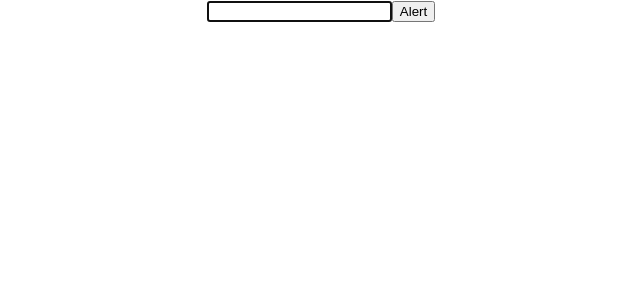
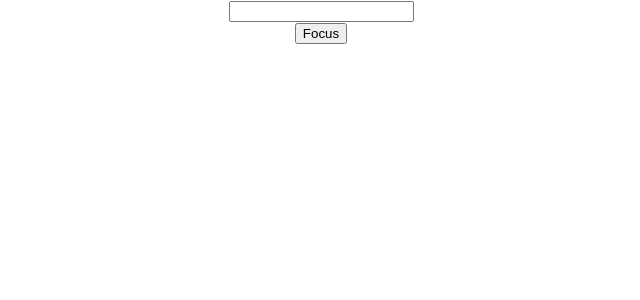
Before and after one commit to Prakashpreveen/React-JS, a React (Create React App) app: page / in a window 1280 px wide. Shown: the top 300 px of the page, without its empty margins (319-959 px from the left). Built offline with nearby package versions, Linux system fonts and the light colour scheme.

Commit message:
added ref with class component

```diff
--- a/src/App.js
+++ b/src/App.js
@@ -3,14 +3,18 @@ import logo from "./logo.svg";
 import "./App.css";
 
 // import ParentComp from "./Components/PureComponent/ParentComp";
-import RefsDemo from "./Components/RefsDemo";
+// import RefsDemo from "./Components/RefComponents/RefsDemo";
+// import ChildRef from "./Components/RefComponents/ChildRef";
+import P from "./Components/RefComponents/P";
 
 function App() {
   return (
     <div className="App">
-      {/* <ParentComp /> */}
-      {/* <ParentComp /> */}
+      {/* <ParentComp />
+      <ParentComp />
       <RefsDemo />
+      <ChildRef /> */}
+      <P />
     </div>
   );
 }
--- /dev/null
+++ b/src/Components/RefComponents/C.js
@@ -0,0 +1,18 @@
+import React, { Component, createRef } from "react";
+
+class C extends Component {
+  ClickHandler = () => {
+    if (this.props.refs.current) {
+      this.props.refs.current.focus();
+    }
+  };
+  render() {
+    return (
+      <div>
+        <button onClick={this.ClickHandler}>Focus</button>
+      </div>
+    );
+  }
+}
+
+export default C;
--- /dev/null
+++ b/src/Components/RefComponents/ChildRef.js
@@ -0,0 +1,25 @@
+import React, { Component, createRef } from "react";
+import ParentRef from "./ParentRef";
+
+class ChildRef extends Component {
+  constructor(props) {
+    super(props);
+
+    this.childref = createRef();
+  }
+
+  ClickHandler = () => {
+    this.childref.current.focusInput();
+  };
+
+  render() {
+    return (
+      <div>
+        <ParentRef ref={this.childref} />
+        <button onClick={this.ClickHandler}>Focus</button>
+      </div>
+    );
+  }
+}
+
+export default ChildRef;
--- /dev/null
+++ b/src/Components/RefComponents/P.js
@@ -0,0 +1,20 @@
+import React, { Component, createRef } from "react";
+import C from "./C";
+
+class P extends Component {
+  constructor(props) {
+    super(props);
+    this.pRef = createRef();
+  }
+
+  render() {
+    return (
+      <div>
+        <input type="text" ref={this.pRef} />
+        <C refs={this.pRef} />
+      </div>
+    );
+  }
+}
+
+export default P;
--- a/src/Components/RefsDemo.js
+++ b/src/Components/RefComponents/RefsDemo.js
@@ -1,6 +1,6 @@
 import React, { createRef, Component } from "react";
 
-export class RefsDemo extends Component {
+class RefsDemo extends Component {
   constructor(props) {
     super(props);
 
```
Also changed, not shown: src/Components/RefComponents/ParentRef.js (added, +20 -0 lines).
